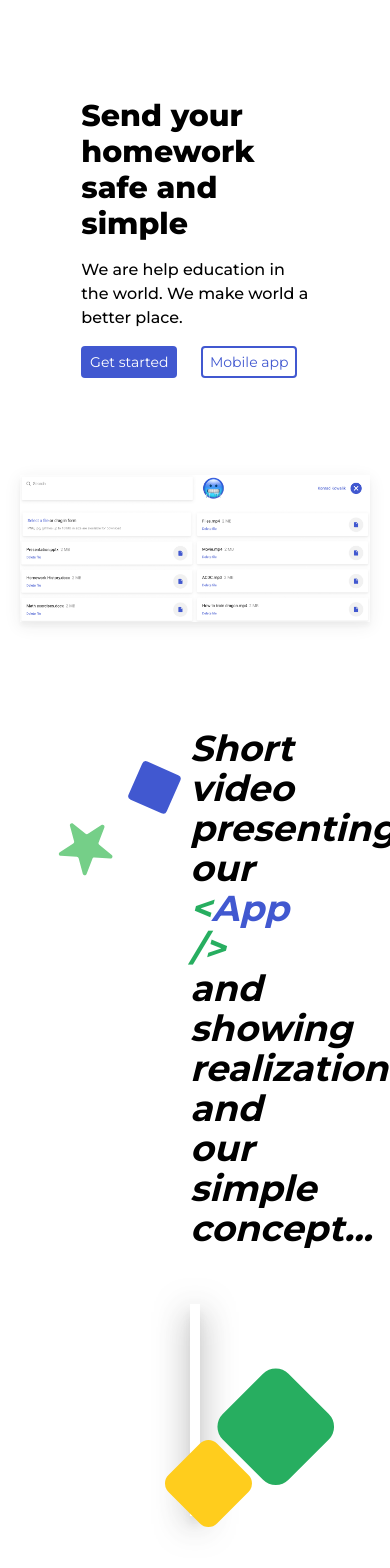
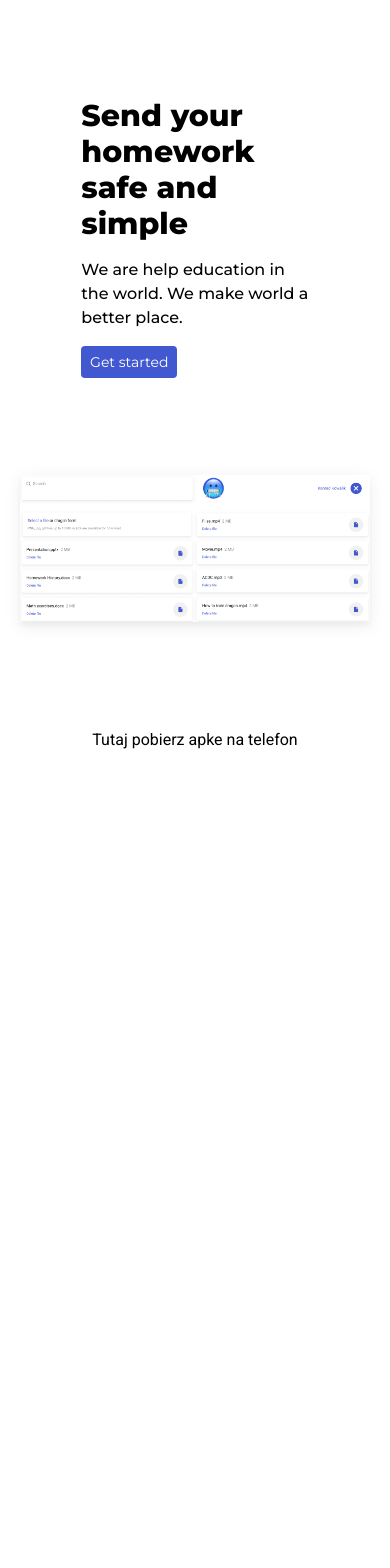
Before and after one commit to sendyourwork/frontend, a Next.js app: page / in a window 390 px wide. Shown: the part 116-1684 px from the top of the page. After the commit the page ends 868 px from the top, so only its background shows below. Built offline with nearby package versions, Linux system fonts and the light colour scheme; grey boxes are pictures that could not be loaded.

Commit message:
setting up responsive version

```diff
--- a/components/landing/LoadingScreen.tsx
+++ b/components/landing/LoadingScreen.tsx
@@ -2,20 +2,20 @@ import Fade from 'react-reveal/Fade'
 
 export default function LoadingScreen(): JSX.Element {
     return (
-        <div className="w-100 h-screen  grid place-items-center ">
+        <div className="w-100 h-screen grid place-items-center">
             <div>
-                <span className="font-extrabold font-montserrat text-6xl select-none scale-animation flex">
+                <span className="font-extrabold font-montserrat text-3xl select-none scale-animation flex md:text-6xl">
                     <span className="text-black">
                         <span>Send</span>
-                        <div className="border-b-4 border-black mt-2 borderAnimationOne"></div>
+                        <div className="border-b-4 border-black borderAnimationOne md:mt-2"></div>
                     </span>
                     <span className="text-main">
                         <span>Your</span>
-                        <div className="w-0 border-b-4 border-main mt-2 borderAnimationTwo"></div>
+                        <div className="w-0 border-b-4 border-main  borderAnimationTwo md:mt-2"></div>
                     </span>
                     <span className="text-black">
                         <span>Work</span>
-                        <div className="w-0 border-b-4 border-black mt-2 borderAnimationThree"></div>
+                        <div className="w-0 border-b-4 border-black borderAnimationThree md:mt-2"></div>
                     </span>
                 </span>
             </div>
--- a/components/landing/Main.tsx
+++ b/components/landing/Main.tsx
@@ -1,8 +1,13 @@
 import { useMediaQuery } from 'react-responsive'
 import Fade from 'react-reveal/Fade'
 import Link from 'next/link'
+import { Props } from 'react'
 
-export default function Main(): JSX.Element {
+interface LinkButtonProps {
+    linkProps: string,
+}
+
+export default function Main({ linkProps }: LinkButtonProps): JSX.Element {
     return (
         <div className="flex h-85vh font-montserrat relative flex-col lg:flex-row items-center xl:items-start overflow-x-hidden">
             <Fade top delay={300}>
@@ -18,11 +23,8 @@ export default function Main(): JSX.Element {
                         <span className="font-montserrat font-extrabold text-3xl md:text-6xl">Send your homework safe and simple</span>
                         <span className="mt-4 text-m font-medium">We are help education in the world. We make world a better place.</span>
                         <div className="mt-4">
-                            <Link href="/register">
+                            <Link href={linkProps} passHref={true}>
                                 <button className="bg-main text-white text-sm md:text-base rounded h-8 w-24 font-normal md:h-10 md:w-32">Get started</button>
-                            </Link>
-                            <Link href="/register">
-                                <button className="ml-6 border-2 border-main text-main text-sm md:text-base rounded h-8 w-24 font-normal md:h-10 md:w-32">Mobile app</button>
                             </Link>
                         </div>
                     </div>
--- /dev/null
+++ b/components/landing/MainInfoPhone.tsx
@@ -0,0 +1,9 @@
+export default function MainInfoPhone(): JSX.Element {
+    return (
+        <div className="grid place-items-center">
+            <span>
+                Tutaj pobierz apke na telefon
+            </span>
+        </div>
+    )
+}
--- a/components/landing/Navbar.tsx
+++ b/components/landing/Navbar.tsx
@@ -3,23 +3,24 @@ import { Divide as Hamburger } from 'hamburger-react'
 import { useMediaQuery } from 'react-responsive'
 import NavbarMenu from "./NavbarMenu";
 import Fade from 'react-reveal/Fade'
+import { useState, useRef } from "react";
 
 export default function Navbar(): JSX.Element {
-    const isMenu = useMediaQuery({ query: '(max-width: 820px)' });
+    const textBox = useRef<HTMLDivElement>(null)
+    const [isOpen, setOpen] = useState(false);
+    const isPhone = useMediaQuery({ query: '(max-width: 768px)' })
     const isLoggedIn = false; //add value from react comtext
+    isPhone ? textBox.current?.classList.add('mx-auto') : textBox.current?.classList.remove('mx-auto');
     return (
         <Fade top delay={300}>
             <div className="flex items-center w-100 h-15vh mx-3 font-montserrat lg:mx-20 bg-transparent">
-                <div className="flex h-max mr-auto text-3xl font-extrabold">
+                <div className="flex h-max mr-auto text-3xl font-extrabold" ref={textBox}>
                     <span className="">Send</span>
                     <span className="text-main">Your</span>
                     <span className="">Work</span>
                 </div>
                 <NavbarMenu isLoggedIn={isLoggedIn} />
-                <div className="block md:hidden">
-                    <Hamburger color="#4158D0" />
-                </div>
             </div>
-        </Fade>
+        </Fade >
     )
 }
--- a/components/landing/NavbarMenu.tsx
+++ b/components/landing/NavbarMenu.tsx
@@ -12,7 +12,7 @@ export default function NavbarMenu({ isLoggedIn }: { isLoggedIn: boolean }): JSX
                     </Link>
                     <Link href="/drive">
                         <span className="mx-3 cursor-pointer lg:mx-5">
-                            How it works
+                            Contact
                         </span>
                     </Link>
                 </ul>
--- a/components/landing/ProjectInfo.tsx
+++ b/components/landing/ProjectInfo.tsx
@@ -4,10 +4,10 @@ export default function ProjectInfo(): JSX.Element {
     return (
         <Fade>
             <div className="flex h-screen relative">
-                <img src="/Star 6.svg" className="left-12 top-20 absolute transform hover:rotate-180 hover:scale-125 transition duration-500" />
-                <img src="/Rectangle90.svg" className="bottom-10 left-40 absolute transform hover:rotate-180 hover:scale-150 transition duration-500" />
-                <img src="/Rectangle93.svg" className="top-8 right-52 absolute transform hover:rotate-180 hover:scale-150 transition duration-500" />
-                <img src="/Rectangle94.svg" className="right-12 top-3/4 absolute transform hover:rotate-180 hover:scale-50 transition duration-500" />
+                <img src="/Star 6.svg" className="left-12 top-20 absolute" />
+                <img src="/Rectangle90.svg" className="bottom-10 left-40 absolute" />
+                <img src="/Rectangle93.svg" className="top-8 right-52 absolute" />
+                <img src="/Rectangle94.svg" className="right-12 top-3/4 absolute" />
                 <div className="w-3/5 mx-auto font-montserrat flex flex-col justify-center">
                     <div className="px-28">
                         <span className="font-bold text-4xl italic">Short video presenting our <span className="text-greenLight">{"<"}<span className="text-main">App</span> {"/>"}</span> and showing realization and our simple concept...</span>
--- a/pages/index.tsx
+++ b/pages/index.tsx
@@ -2,10 +2,13 @@ import Navbar from '../components/landing/Navbar'
 import Main from '../components/landing/Main'
 import ProjectInfo from '../components/landing/ProjectInfo'
 import LoadingScreen from '../components/landing/LoadingScreen'
+import MainInfoPhone from '../components/landing/MainInfoPhone'
 import Head from 'next/head'
 import { useState, useEffect } from 'react'
+import { useMediaQuery } from 'react-responsive'
 
 const Page = () => {
+    const isPhone = useMediaQuery({ query: '(max-width: 768px)' })
     const [loading, setLoading] = useState(true);
     useEffect(() => {
         setTimeout(() => {
@@ -15,17 +18,23 @@ const Page = () => {
     return (
         <>
             <Head>
-                <title>sendYourwork</title>
+                <title>SendYourWork</title>
             </Head>
             {loading ?
                 <LoadingScreen />
                 :
-                <>
-                    <Navbar />
-                    <Main />
-                    <ProjectInfo />
-                </>
-
+                !isPhone ?
+                    <>
+                        <Navbar />
+                        <Main linkProps="/login" />
+                        <ProjectInfo />
+                    </>
+                    :
+                    <>
+                        <Navbar />
+                        <Main linkProps="/" />
+                        <MainInfoPhone />
+                    </>
             }
         </>
     )
```
